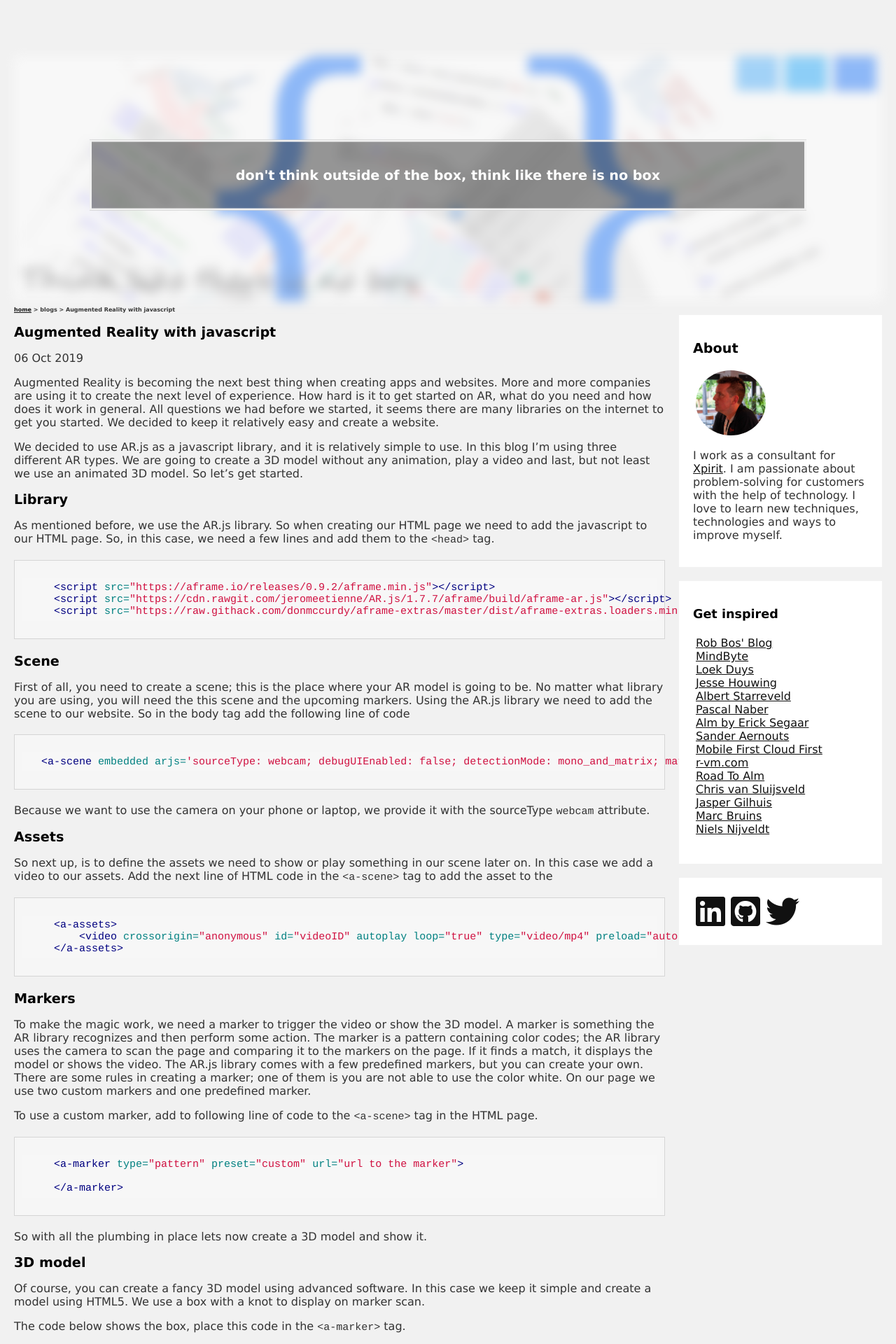
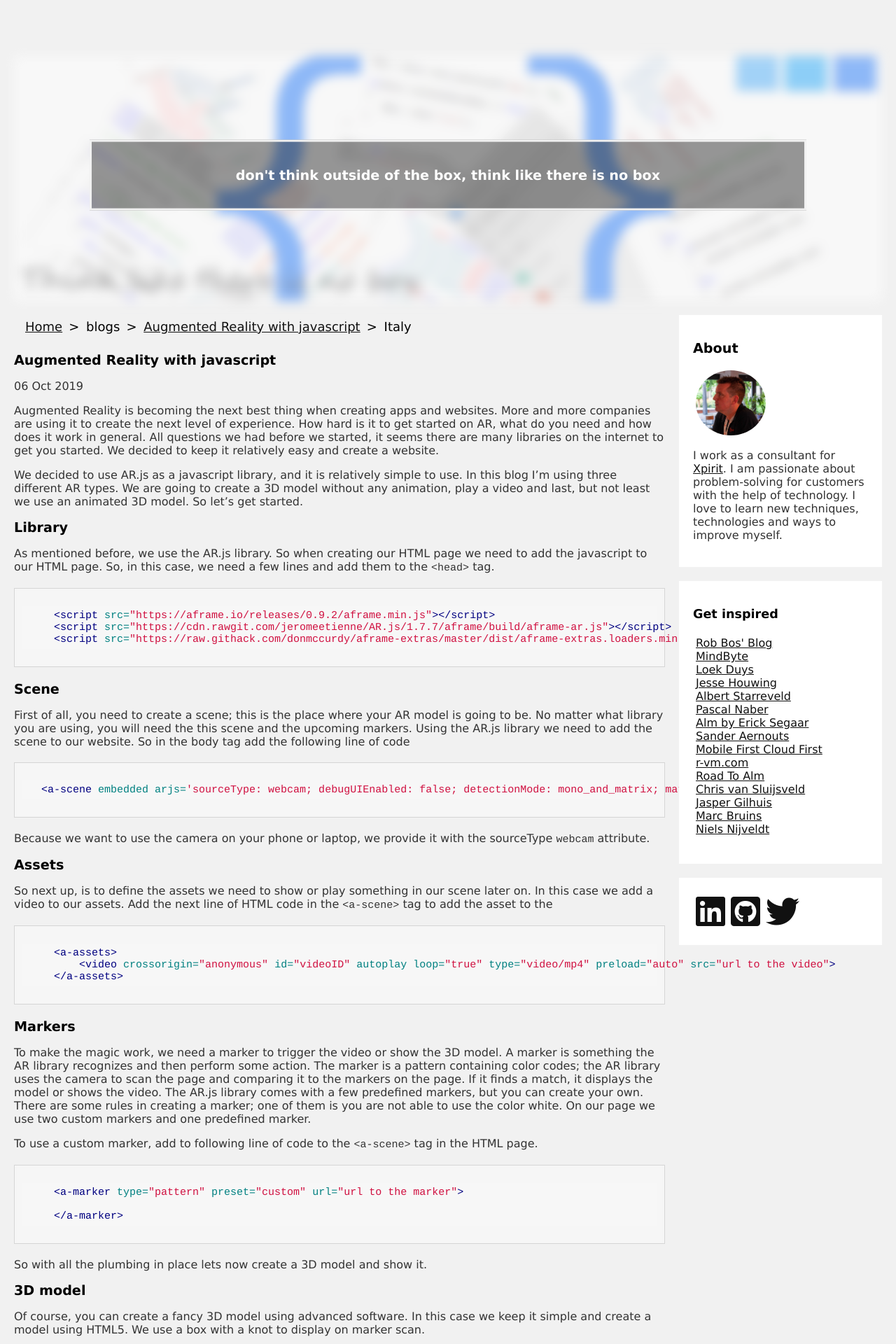
Before and after one commit to arjanvanbekkum/arjanvanbekkum.github.io, a Jekyll site: the page built from _posts/2019-10-06-Augmented-Reality-Website.md, in a window 1280 px wide. Shown: the top 1920 px of the page at 70% size. Built offline with Jekyll 4.4.1, drawn with Linux system fonts in a browser that asks for light colours.

Commit message:
update breadcrumb

```diff
--- a/_layouts/post.html
+++ b/_layouts/post.html
@@ -1,7 +1,13 @@
 ---
 layout: default
 ---
-<p class="crumb"><b><a href="https://arjanvanbekkum.github.io/">home</a> &gt; blogs &gt; {{ page.title }}</b></p>
+<ul class="breadcrumb">
+   <li><a href="https://arjanvanbekkum.github.io/">Home</a></li>
+   <li>blogs</li>
+   <li><a href="#">{{ page.title }}</a></li>
+   <li>Italy</li>
+ </ul>
+
 
 <h2>{{ page.title }}</h2>
 <p class="meta">{{ page.date | date_to_string }}</p>
--- a/css/main.css
+++ b/css/main.css
@@ -43,9 +43,18 @@
     font-size: 1em;
 }
 
-p.crumb {
-  color: #333;
-  font-size: 0.5em;
+ul.breadcrumb {
+  padding: 10px 16px;
+  list-style: none;
+
+}
+ul.breadcrumb li {
+  display: inline;
+  font-size: 18px;
+}
+ul.breadcrumb li+li:before {
+  padding: 4px;
+  content: ">\00a0";
 }
 
 
```
